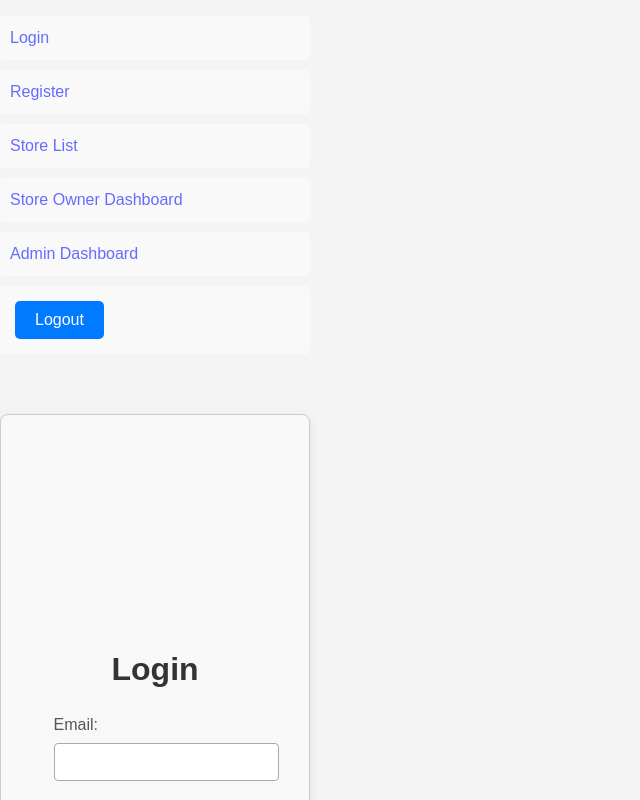
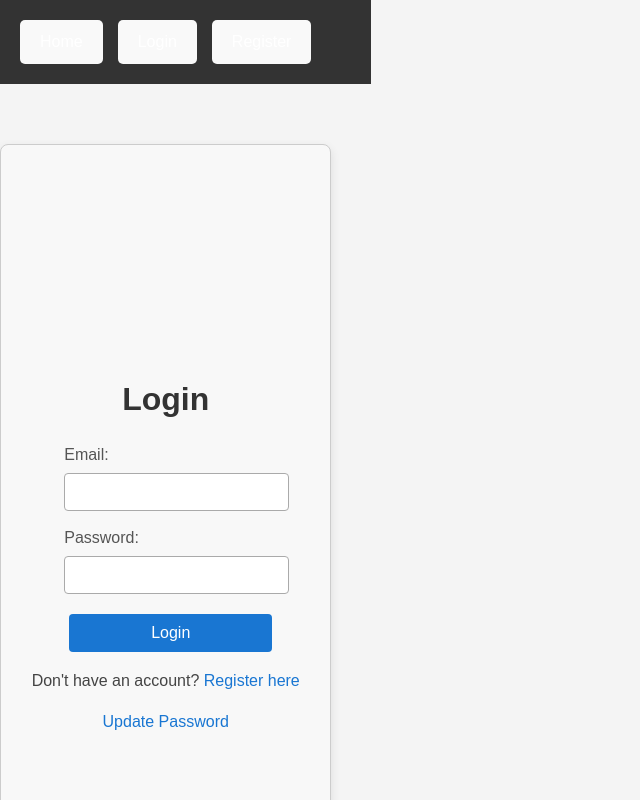
Before and after one commit to Madhav-T/frontend, a React (Vite) app: page / in a window 1280 px wide. Shown: the top 800 px of the page, without its empty margins (0-640 px from the left). Built offline with nearby package versions, Linux system fonts and the light colour scheme.

Commit message:
Update Navbar.jsx

```diff
--- a/src/components/Navbar.jsx
+++ b/src/components/Navbar.jsx
@@ -1,22 +1,35 @@
-// src/Navbar.js
+// src/components/Navbar.js
 import React from 'react';
-import { Link } from 'react-router-dom';
+import { Link, useHistory } from 'react-router-dom';
+import './Navbar.css'; // You might have a CSS file for the navbar
 
-const Navbar = () => {
+const Navbar = ({ isLoggedIn, userRole, onLogout }) => {
+    const history = useHistory();
+
     const handleLogout = () => {
-        localStorage.removeItem('token');
-        window.location.href = '/'; // Redirect to login page
+        onLogout();
+        history.push('/'); // Redirect to the login page after logout
     };
 
     return (
-        <nav>
+        <nav className="navbar">
             <ul>
-                <li><Link to="/">Login</Link></li>
-                <li><Link to="/register">Register</Link></li>
-                <li><Link to="/stores">Store List</Link></li>
-                <li><Link to="/store-owner-dashboard">Store Owner Dashboard</Link></li>
-                <li><Link to="/admin-dashboard">Admin Dashboard</Link></li>
-                <li><button onClick={handleLogout}>Logout</button></li>
+                <li><Link to="/">Home</Link></li>
+                {isLoggedIn && (
+                    <>
+                        <li><Link to="/stores">Stores</Link></li>
+                        <li><Link to="/update-password">Update Password</Link></li>
+                        {userRole === 'admin' && <li><Link to="/admin-dashboard">Admin Dashboard</Link></li>}
+                        {userRole === 'normal' && <li><Link to="/store-owner-dashboard">Owner Dashboard</Link></li>}
+                        <li><button onClick={handleLogout}>Logout</button></li>
+                    </>
+                )}
+                {!isLoggedIn && (
+                    <>
+                        <li><Link to="/">Login</Link></li>
+                        <li><Link to="/register">Register</Link></li>
+                    </>
+                )}
             </ul>
         </nav>
     );
```
